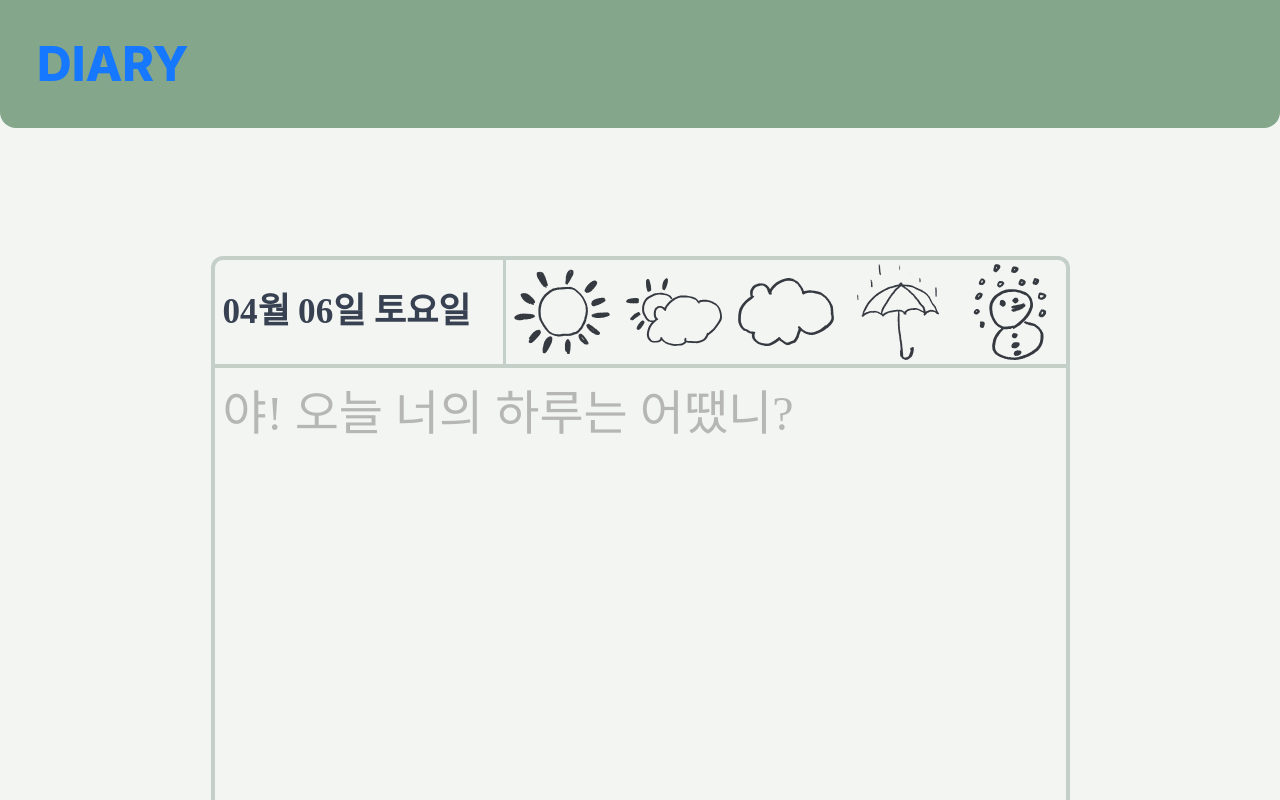
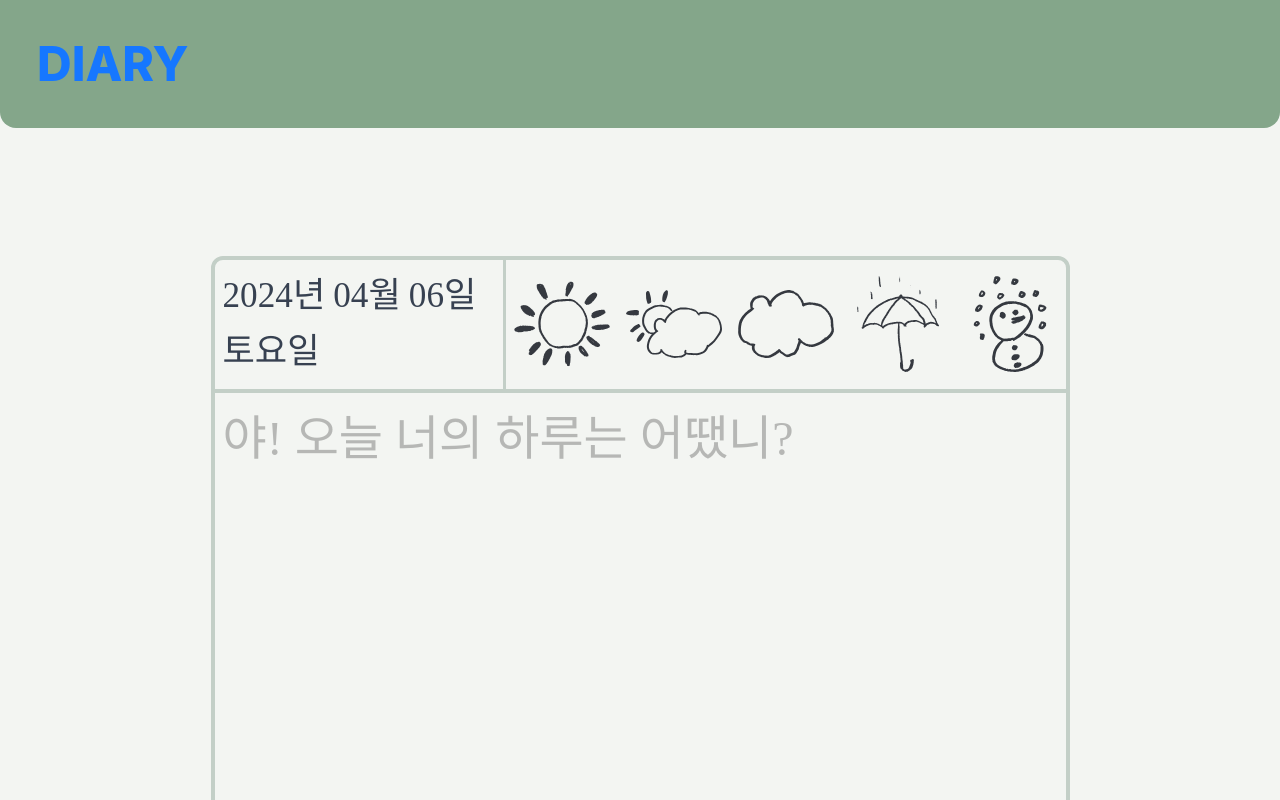
Before and after one commit to ta09472/diary-web, a React (Vite) app: page /diary in a window 1280 px wide. Shown: the top 800 px of the page. Built offline with nearby package versions, Linux system fonts and the light colour scheme; a web font is replaced by a local one.

Commit message:
날씨 버튼 패딩 수정

```diff
--- a/src/components/Weather.tsx
+++ b/src/components/Weather.tsx
@@ -79,7 +79,7 @@ export default function Weather({
   }
 
   return (
-    <div className="gap-4 px-2 py-1 min-h-[6rem] flex justify-between items-center">
+    <div className="gap-4 px-2 py-2 min-h-[6rem] flex justify-between items-center">
       {weatherOptions.map(({ value, label }) => (
         <WeatherButton
           key={value}
--- a/src/page/Diary.tsx
+++ b/src/page/Diary.tsx
@@ -63,13 +63,13 @@ export default function Diary(): React.ReactElement {
         {/* <div className="grid grid-cols-2"> */}
         <div className="flex items-center justify-evenly">
           <div className="border-r-[0.2rem] border-[#c3cfc7]">
-            <div className="px-2 py-6  flex flex-col text-gray-700 font-semibold text-[2.2rem] min-w-[18rem]">
+            <div className="px-2 py-2  flex flex-col text-gray-700 text-[2.2rem] min-w-[18rem]">
               <div className="flex gap-2">
-                {/* <div>{today.slice(0, 5)}</div> */}
+                <div>{today.slice(0, 5)}</div>
                 <div>{today.slice(6, 9)}</div>
                 <div>{today.slice(10, 13)}</div>
-                <div className="">{today.slice(14)}</div>
               </div>
+              <div className="">{today.slice(14)}</div>
             </div>
             {/* <div className="border-t-4 border-[#c3cfc7] min-h-16 text-4xl p-2">
               일어난 시간
```
